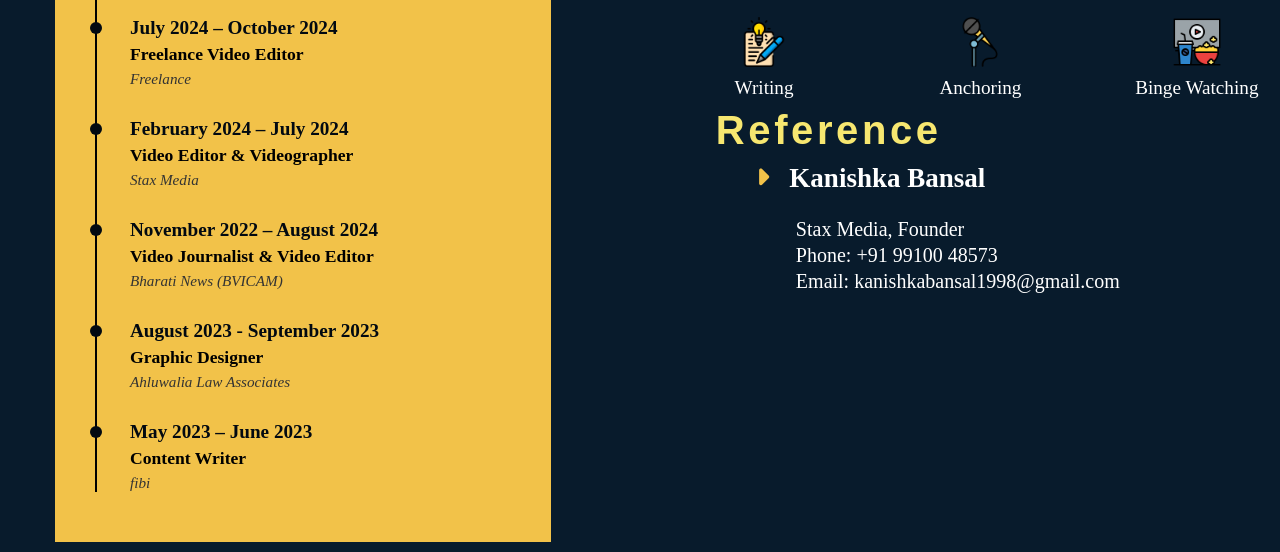
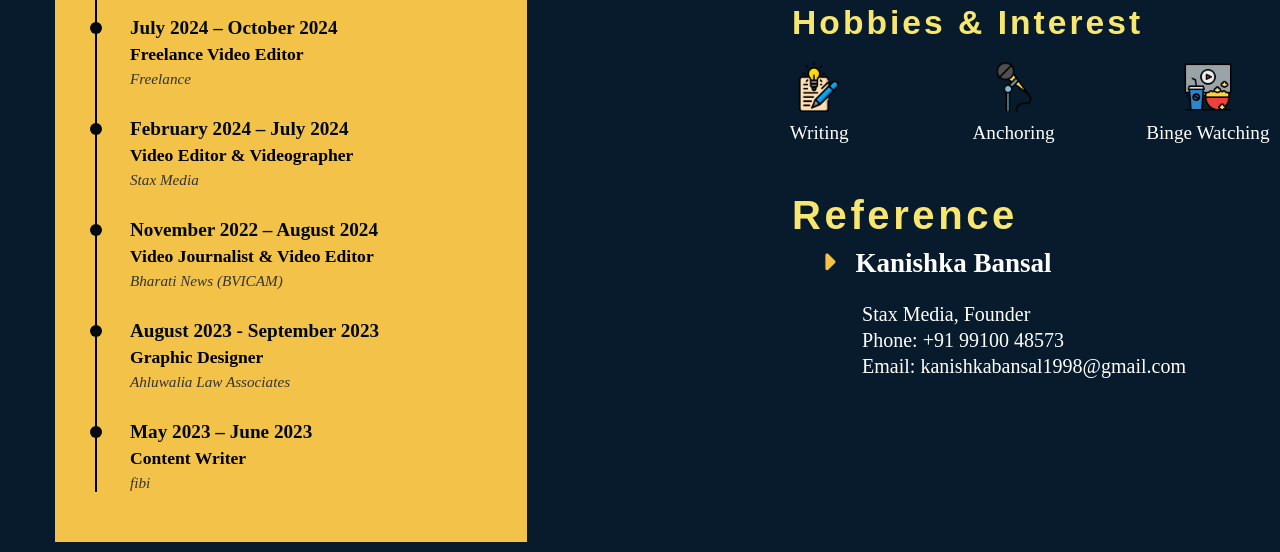
Before and after one commit to Abhika3021/Sanskriti-Portfolio, a plain HTML site: page about.html in a window 1280 px wide. Shown: the part 1233-1785 px from the top of the page. Drawn offline with Linux system fonts and the light colour scheme; a web font is replaced by a local one.

Commit message:
aboit page responsive

```diff
--- a/styles.css
+++ b/styles.css
@@ -593,13 +593,13 @@ body {
   color: #f7e770;
   font-size: 2.5rem;
   margin-bottom: 10px;
-  margin-left: 40px;
-  margin-top: -30px;
+  margin-left: 150px;
+  margin-top: 30px;
   letter-spacing: 0.09em;
 }
 
 .reference-item {
-  padding-left: 60px;
+  padding-left: 160px;
   margin-top: 10px;
 }
 
@@ -635,12 +635,12 @@ body {
 /* Hobbies & Interests Section Styles */
 
 .hobbies-title {
-  margin-top: 5px;
+  margin-top: 50px;
   font-family: "Brasika Display - Trial", sans-serif;
   color: #f7e770;
   font-size: 2.1rem;
   margin-bottom: 20px;
-  margin-left: 40px;
+  margin-left: 150px;
   letter-spacing: 0.09em;
 }
 
@@ -648,9 +648,9 @@ body {
   display: flex;
   flex-wrap: wrap;
   justify-content: space-between;
-  gap: 20px;
-  margin: 20px 0;
-  margin-left: 10px;
+  gap: 10px;
+  margin: 10px 0;
+  margin-left: 110px;
 }
 
 .hobby-item {
```
